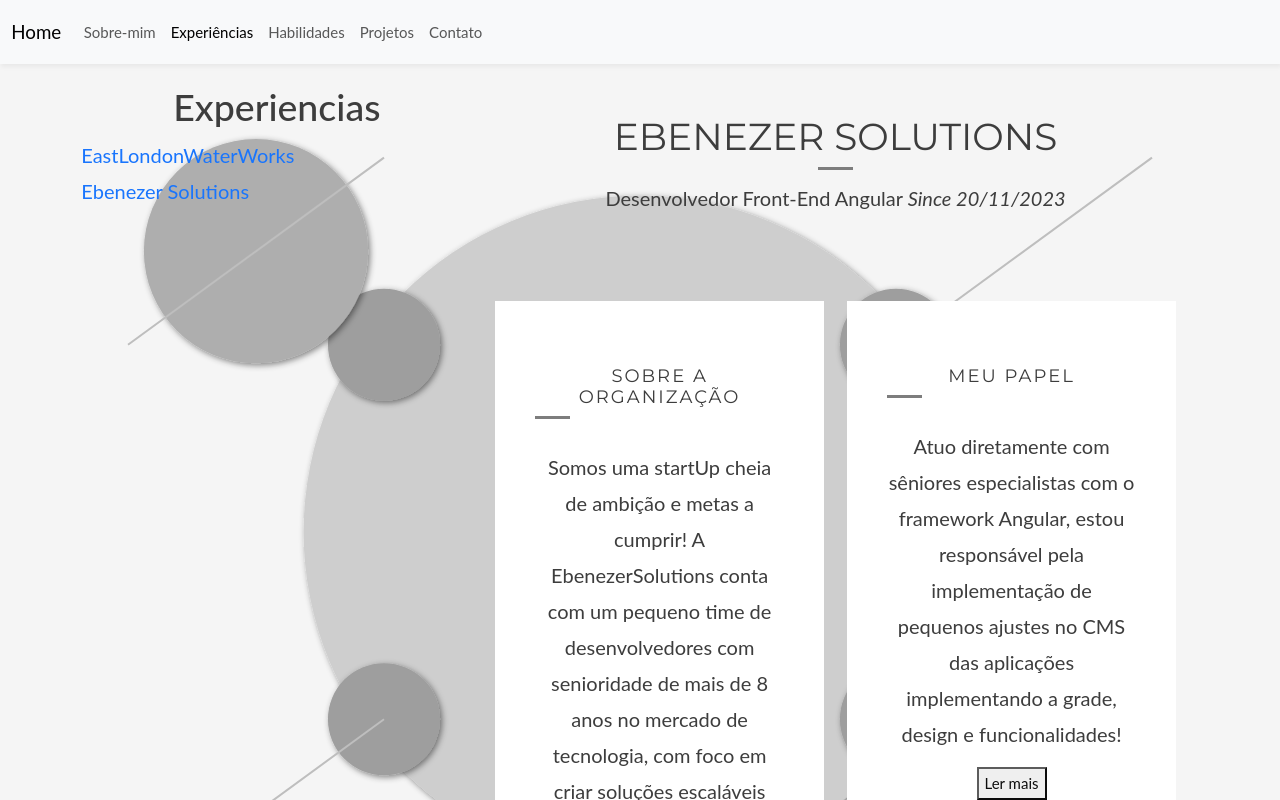
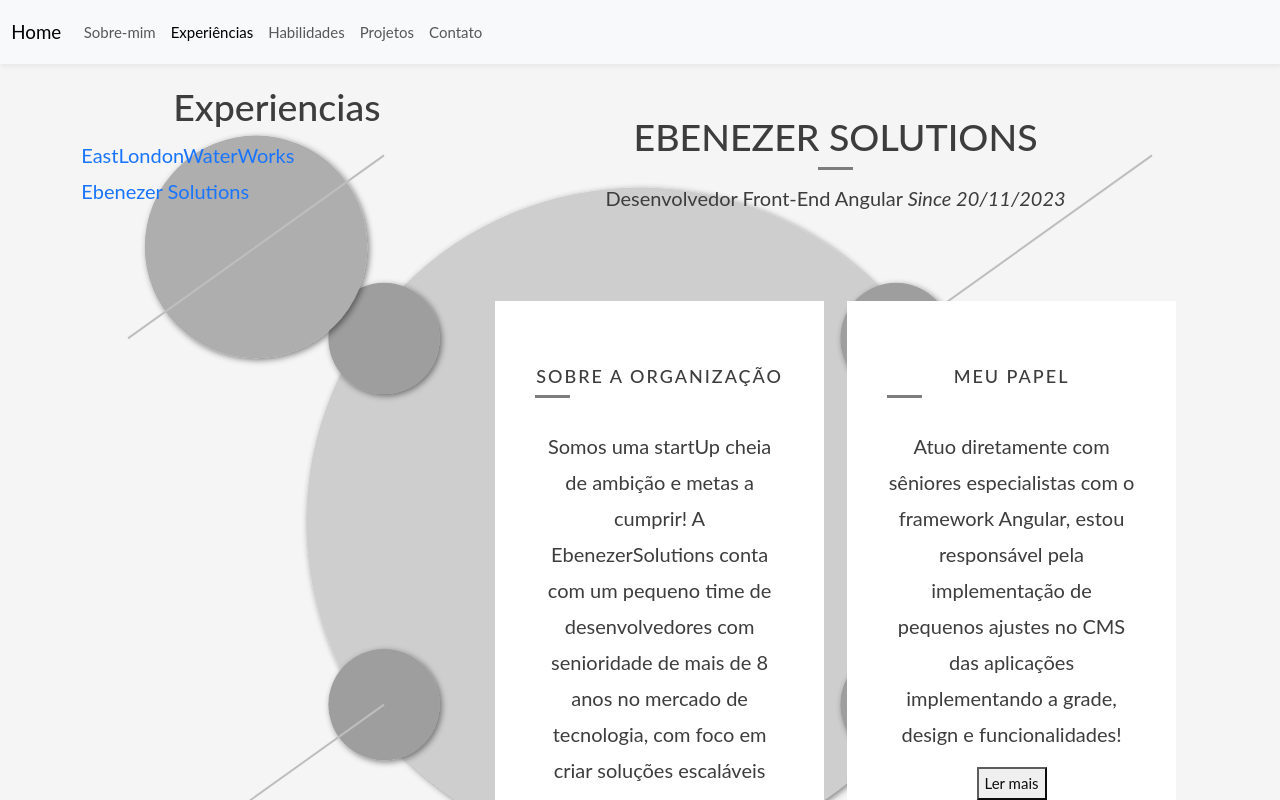
Before and after one commit to LeandroCarvalho2022/Maway, an Angular app: page /exp/ebenezer in a window 1280 px wide. Shown: the top 800 px of the page. Built offline with nearby package versions, Linux system fonts and the light colour scheme; a web font is replaced by a local one.

Commit message:
Update ebenezer.component.css

```diff
--- a/src/app/components/experience/ebenezer/ebenezer.component.css
+++ b/src/app/components/experience/ebenezer/ebenezer.component.css
@@ -1,16 +1,11 @@
-@import url(https://fonts.googleapis.com/css?family=Merriweather:400,300,700);
 
-@import url(https://fonts.googleapis.com/css?family=Montserrat:400,700);
 
 body{
   background: #fbfbfb;
-  font-family: 'Merriweather', serif;
   font-size: 16px;
   color:#777;
 }
-h1,h4{
-  font-family: 'Montserrat', sans-serif;
-}
+
 .row{
   padding:50px 0;
 }
@@ -82,7 +77,6 @@
       font-size: 12px;
     }
     a{
-      font-family: 'Montserrat', sans-serif;
       font-size: 12px;
       text-transform: uppercase;
       color: #666666;
@@ -131,7 +125,6 @@
   left: -16px;
   cursor:pointer;
     a{
-      font-family: 'Merriweather', serif;
       font-size: 14px;
       font-weight:400;
       color: #999;
```
